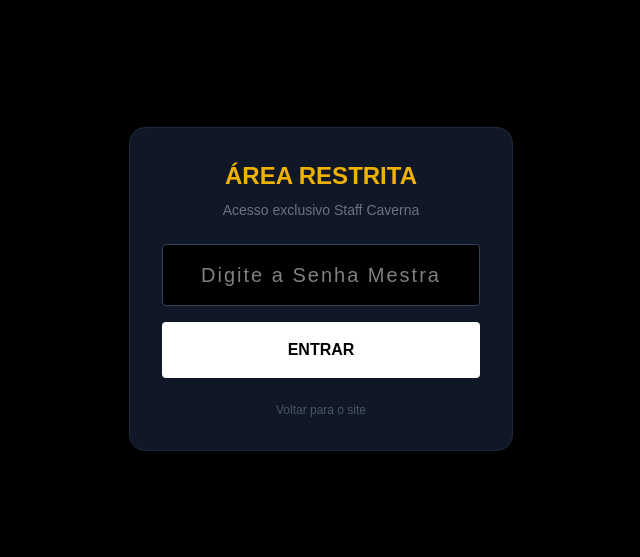
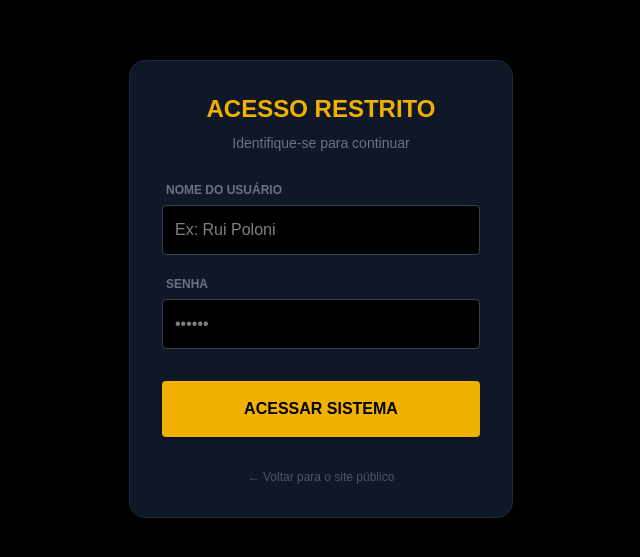
Before and after one commit to johnnyvizacri/caverna-final-oficial, a Next.js app: page /staff in a window 1280 px wide. Shown: the part 111-668 px from the top of the page, without its empty margins (319-959 px from the left). Built offline with nearby package versions, Linux system fonts and the light colour scheme.

Commit message:
add login multi usuario e link footer

```diff
--- a/app/page.tsx
+++ b/app/page.tsx
@@ -89,6 +89,10 @@ export default function Home() {
 
       <footer className="text-center p-14 mt-10 opacity-70 font-bold text-sm uppercase tracking-widest">
         Compra 100% Segura • A Caverna Rio Preto®
+        {/* BOTÃO DA EQUIPE (Discreto) */}
+        <Link href="/staff" className="text-[10px] bg-black/10 hover:bg-black/20 px-3 py-1 rounded text-black/50 hover:text-black transition-colors">
+          🔒 Área da Equipe
+        </Link>
       </footer>
     </div>
   )
--- a/app/staff/page.tsx
+++ b/app/staff/page.tsx
@@ -4,95 +4,141 @@ import Link from 'next/link'
 import { useRouter } from 'next/navigation'
 
 export default function StaffLogin() {
+  const [username, setUsername] = useState('')
   const [password, setPassword] = useState('')
   const [isAuthenticated, setIsAuthenticated] = useState(false)
+  const [currentUser, setCurrentUser] = useState('')
   const router = useRouter()
 
-  // SENHA MESTRA (Simples e eficiente)
-  const MASTER_KEY = "caverna2026"
+  // LISTA DE USUÁRIOS PERMITIDOS
+  const ALLOWED_USERS = [
+    { user: 'Rui Poloni', pass: '192508' },
+    { user: 'Johnny Vizacri', pass: 'J0hnny@1' },
+    { user: 'Caixa', pass: 'Caverna69@' }
+  ]
 
   useEffect(() => {
-    // Se já digitou a senha antes, lembra dele
     const auth = localStorage.getItem('staff_auth')
-    if (auth === 'true') setIsAuthenticated(true)
+    const savedUser = localStorage.getItem('staff_user')
+    if (auth === 'true') {
+      setIsAuthenticated(true)
+      if (savedUser) setCurrentUser(savedUser)
+    }
   }, [])
 
   function handleLogin(e: React.FormEvent) {
     e.preventDefault()
-    if (password === MASTER_KEY) {
+
+    // Procura se existe algum usuário que bate o Nome E a Senha
+    const validUser = ALLOWED_USERS.find(
+      u => u.user.toLowerCase() === username.trim().toLowerCase() && u.pass === password.trim()
+    )
+
+    if (validUser) {
       localStorage.setItem('staff_auth', 'true')
+      localStorage.setItem('staff_user', validUser.user)
       setIsAuthenticated(true)
+      setCurrentUser(validUser.user)
     } else {
-      alert('Senha incorreta!')
+      alert('Usuário ou Senha incorretos!')
     }
   }
 
   function handleLogout() {
     localStorage.removeItem('staff_auth')
+    localStorage.removeItem('staff_user')
     setIsAuthenticated(false)
+    setUsername('')
+    setPassword('')
   }
 
-  // --- TELA DE LOGIN (Se não estiver logado) ---
+  // --- TELA DE LOGIN ---
   if (!isAuthenticated) {
     return (
       <div className="min-h-screen bg-black text-white flex items-center justify-center p-6">
-        <div className="w-full max-w-sm bg-gray-900 p-8 rounded-2xl border border-gray-800 text-center">
-          <h1 className="text-2xl font-black text-yellow-500 uppercase mb-2">Área Restrita</h1>
-          <p className="text-gray-500 text-sm mb-6">Acesso exclusivo Staff Caverna</p>
+        <div className="w-full max-w-sm bg-gray-900 p-8 rounded-2xl border border-gray-800 text-center shadow-2xl">
+          <h1 className="text-2xl font-black text-yellow-500 uppercase mb-2">Acesso Restrito</h1>
+          <p className="text-gray-500 text-sm mb-6">Identifique-se para continuar</p>
+
           <form onSubmit={handleLogin} className="space-y-4">
-            <input
-              type="password"
-              placeholder="Digite a Senha Mestra"
-              className="w-full bg-black border border-gray-700 rounded p-4 text-center text-xl tracking-widest outline-none focus:border-yellow-500"
-              value={password}
-              onChange={e => setPassword(e.target.value)}
-            />
-            <button className="w-full bg-white text-black font-black uppercase py-4 rounded hover:bg-gray-200">
-              Entrar
+            <div className="text-left">
+              <label className="text-xs font-bold text-gray-500 ml-1">NOME DO USUÁRIO</label>
+              <input
+                required
+                type="text"
+                placeholder="Ex: Rui Poloni"
+                className="w-full bg-black border border-gray-700 rounded p-3 mt-1 outline-none focus:border-yellow-500 transition-colors"
+                value={username}
+                onChange={e => setUsername(e.target.value)}
+              />
+            </div>
+
+            <div className="text-left">
+              <label className="text-xs font-bold text-gray-500 ml-1">SENHA</label>
+              <input
+                required
+                type="password"
+                placeholder="••••••"
+                className="w-full bg-black border border-gray-700 rounded p-3 mt-1 outline-none focus:border-yellow-500 transition-colors"
+                value={password}
+                onChange={e => setPassword(e.target.value)}
+              />
+            </div>
+
+            <button className="w-full bg-yellow-500 hover:bg-yellow-400 text-black font-black uppercase py-4 rounded mt-4 transition-transform active:scale-95 shadow-lg">
+              ACESSAR SISTEMA
             </button>
           </form>
-          <Link href="/" className="block mt-6 text-gray-600 text-xs hover:text-white">Voltar para o site</Link>
+
+          <Link href="/" className="block mt-8 text-gray-600 text-xs hover:text-white transition-colors">
+            ← Voltar para o site público
+          </Link>
         </div>
       </div>
     )
   }
 
-  // --- PAINEL PRINCIPAL (Se acertou a senha) ---
+  // --- PAINEL PRINCIPAL ---
   return (
     <div className="min-h-screen bg-yellow-500 text-black p-6 flex flex-col items-center">
 
-      <div className="w-full max-w-md flex justify-between items-center mb-10">
-        <h2 className="font-black uppercase text-xl">Painel Staff</h2>
-        <button onClick={handleLogout} className="text-xs font-bold underline">Sair</button>
+      <div className="w-full max-w-md flex justify-between items-center mb-10 bg-black/10 p-4 rounded-xl backdrop-blur-sm">
+        <div>
+          <p className="text-xs font-bold opacity-60 uppercase">Bem-vindo,</p>
+          <h2 className="font-black uppercase text-lg leading-none">{currentUser}</h2>
+        </div>
+        <button onClick={handleLogout} className="bg-black text-white text-xs font-bold px-4 py-2 rounded-lg hover:bg-gray-800 transition-colors">
+          SAIR
+        </button>
       </div>
 
       <div className="w-full max-w-md space-y-4">
 
         {/* BOTÃO 1: PORTARIA */}
         <Link href="/checkin">
-          <div className="bg-black text-white p-6 rounded-2xl flex items-center gap-4 shadow-xl hover:scale-105 transition-transform cursor-pointer group">
+          <div className="bg-black text-white p-6 rounded-2xl flex items-center gap-4 shadow-xl hover:scale-105 transition-transform cursor-pointer group border-2 border-transparent hover:border-white">
             <div className="bg-gray-800 p-4 rounded-full text-2xl group-hover:bg-green-500 group-hover:text-black transition-colors">📷</div>
             <div>
               <h3 className="font-black text-xl uppercase">Portaria / Check-in</h3>
-              <p className="text-gray-400 text-xs">Ler QR Code e liberar entrada</p>
+              <p className="text-gray-400 text-xs group-hover:text-gray-300">Ler QR Code e liberar entrada</p>
             </div>
           </div>
         </Link>
 
         {/* BOTÃO 2: CRIAR EVENTO */}
         <Link href="/staff/novo-evento">
-          <div className="bg-white text-black p-6 rounded-2xl flex items-center gap-4 shadow-xl hover:scale-105 transition-transform cursor-pointer border-4 border-black">
-            <div className="bg-yellow-100 p-4 rounded-full text-2xl">📅</div>
+          <div className="bg-white text-black p-6 rounded-2xl flex items-center gap-4 shadow-xl hover:scale-105 transition-transform cursor-pointer border-4 border-black group">
+            <div className="bg-yellow-100 p-4 rounded-full text-2xl group-hover:scale-110 transition-transform">📅</div>
             <div>
-              <h3 className="font-black text-xl uppercase">Novo Evento</h3>
-              <p className="text-gray-600 text-xs">Cadastrar festa e lotes</p>
+              <h3 className="font-black text-xl uppercase">Gestão de Eventos</h3>
+              <p className="text-gray-600 text-xs">Criar festas e gerenciar lotes</p>
             </div>
           </div>
         </Link>
 
       </div>
 
-      <p className="mt-auto pt-10 text-xs font-bold opacity-50">Sistema Caverna v2.0</p>
+      <p className="mt-auto pt-10 text-xs font-bold opacity-50 uppercase tracking-widest">Sistema Caverna Staff</p>
     </div>
   )
 }
```
